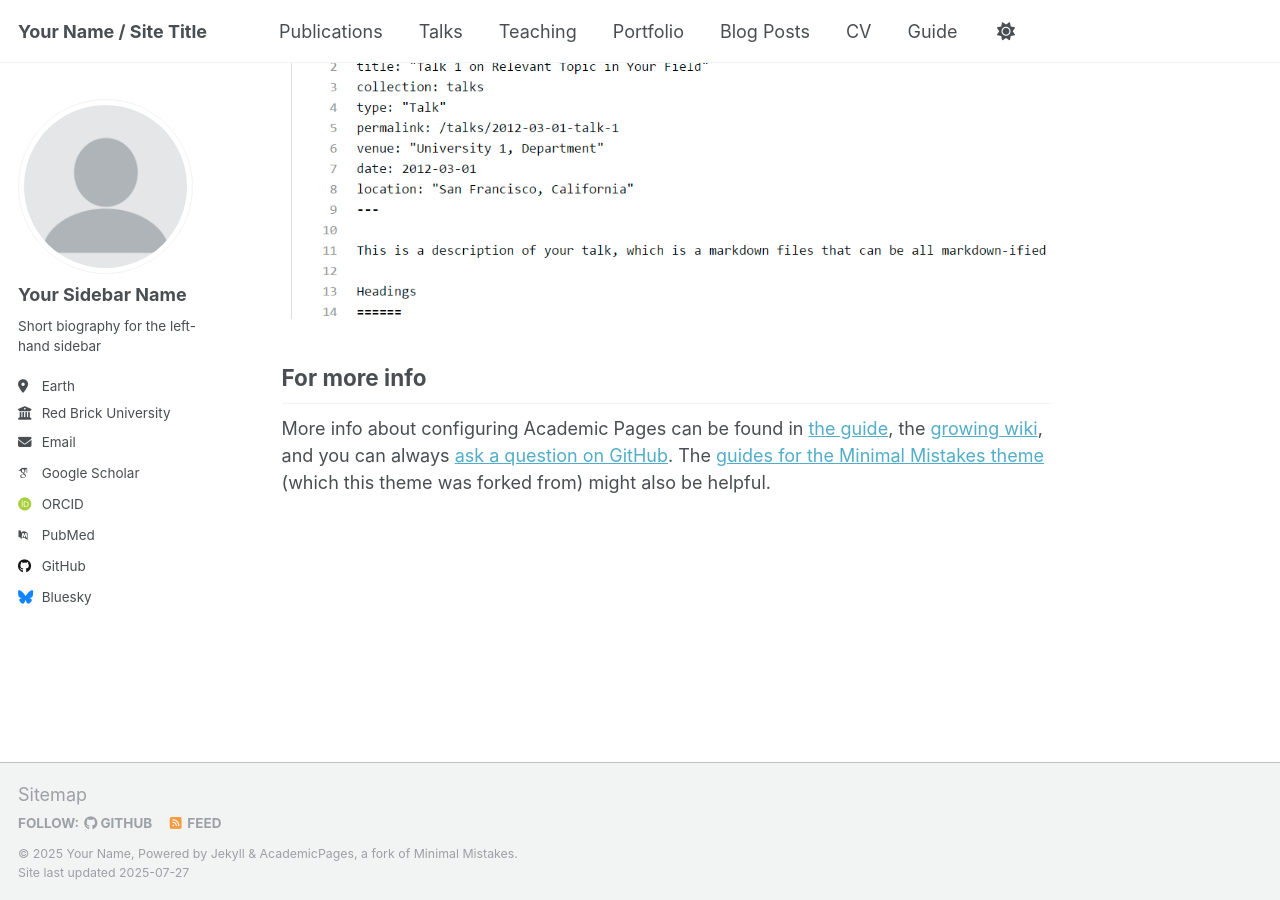
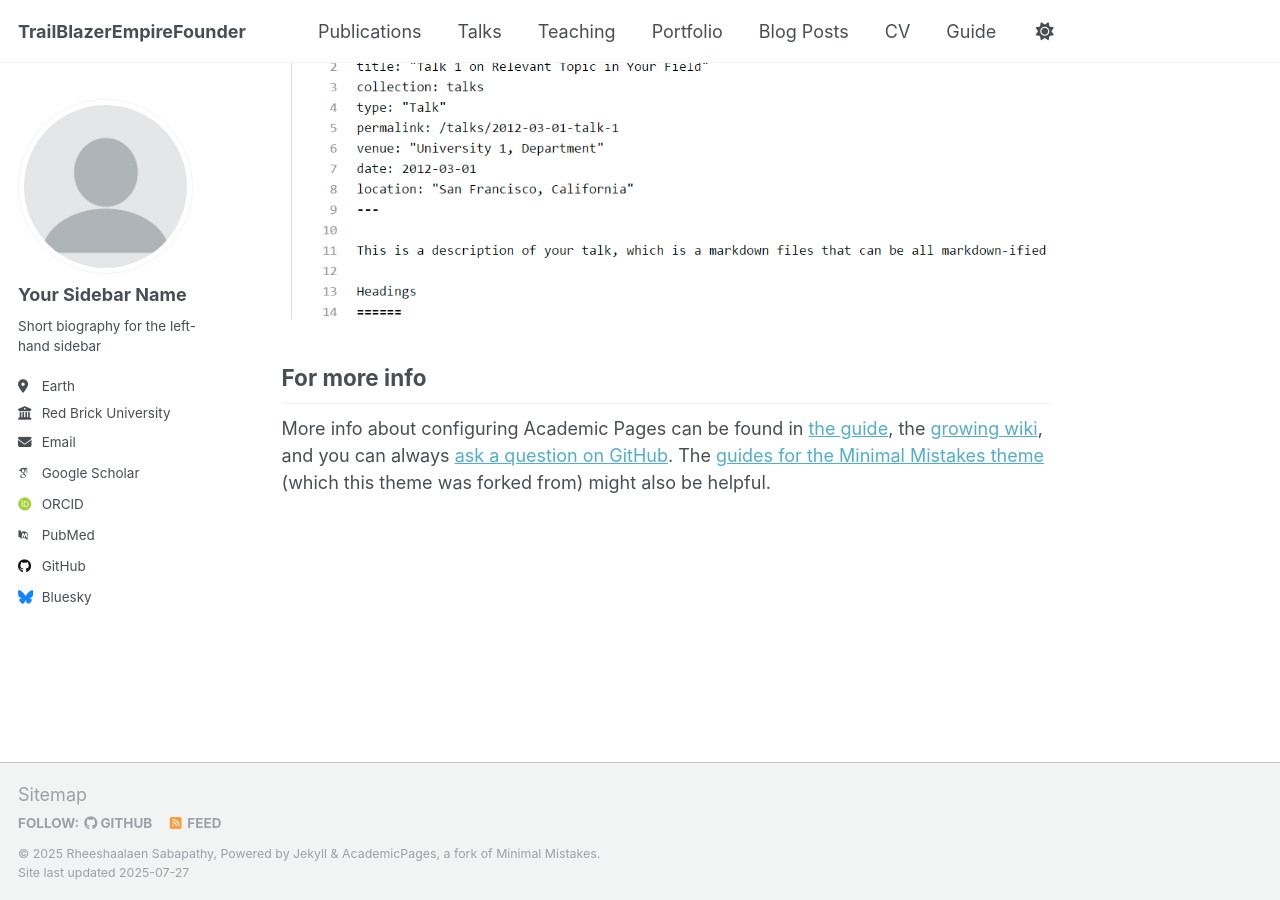
Before and after one commit to TrailBlaZerEmpire/TrailBlazerEmpireFounder, a Jekyll site: the page built from _pages/about.md, in a window 1280 px wide and 900 px high, scrolled down 2880 px. Built offline with Jekyll 4.4.1, drawn with Linux system fonts in a browser that asks for light colours; some web fonts are replaced; a script that is not in the unit is left out.

Commit message:
Update _config.yml

```diff
--- a/_config.yml
+++ b/_config.yml
@@ -9,13 +9,13 @@
 # Basic Site Settings
 locale                   : "en-US"
 site_theme               : "default"
-title                    : "Your Name / Site Title"
+title                    : "TrailBlazerEmpireFounder"
 title_separator          : "-"
-name                     : &name "Your Name"
+name                     : &name "Rheeshaalaen Sabapathy"
 description              : &description "personal description"
-url                      : https://academicpages.github.io # the base hostname & protocol for your site e.g. "https://[your GitHub username].github.io" or if you already have some other page hosted on Github then use "https://[your GitHub username].github.io/[Your Repo Name]"
+url                      : https://trailblazerempire.github.io/TrailBlazerEmpireFounder/ # the base hostname & protocol for your site e.g. "https://[your GitHub username].github.io" or if you already have some other page hosted on Github then use "https://[your GitHub username].github.io/[Your Repo Name]"
 baseurl                  : "" # the subpath of your site, e.g. "/blog"
-repository               : "academicpages/academicpages.github.io"
+repository               : "https://github.com/TrailBlaZerEmpire/TrailBlazerEmpireFounder"
 
 # Site Author - The following control what appear as part of the author content on the side bar.
 #               If a field is blank the icon and link will not appear, otherwise it will be shown.
```
